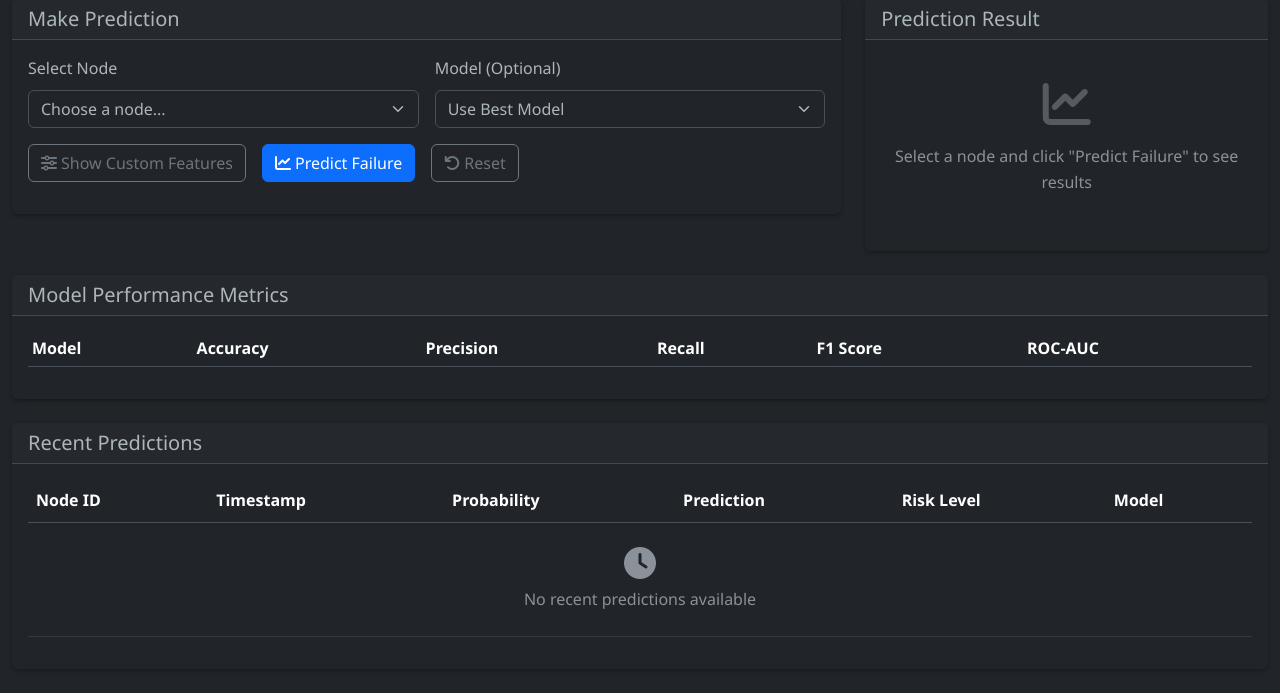
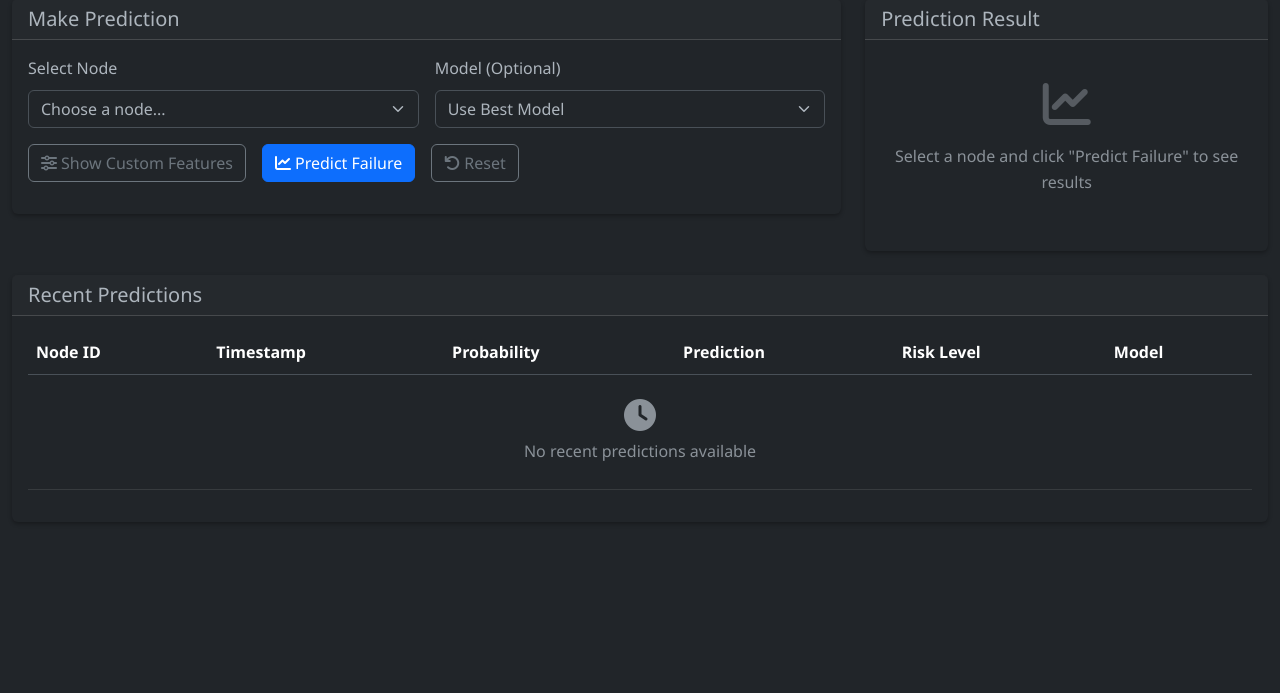
Before and after one commit to Bharath-12205425/Power_Failure, a Python web app: template templates/predictions.html in a window 1280 px wide. Shown: the part 199-892 px from the top of the page. After the commit the page ends 689 px from the top, so only its background shows below. Run offline with Jinja, Linux system fonts and the light colour scheme; the template is opened without the code that fills it, so the values that code supplies are empty.

Commit message:
Remove Model Performance Metrics section
Removed the Model Performance section from predictions.html.

```diff
--- a/templates/predictions.html
+++ b/templates/predictions.html
@@ -108,35 +108,7 @@
         </div>
     </div>
 
-    <!-- Model Performance -->
-    <div class="row mb-4">
-        <div class="col-12">
-            <div class="card border-0 bg-dark">
-                <div class="card-header">
-                    <h5 class="card-title mb-0">Model Performance Metrics</h5>
-                </div>
-                <div class="card-body">
-                    <div class="table-responsive">
-                        <table class="table table-dark table-sm">
-                            <thead>
-                                <tr>
-                                    <th>Model</th>
-                                    <th>Accuracy</th>
-                                    <th>Precision</th>
-                                    <th>Recall</th>
-                                    <th>F1 Score</th>
-                                    <th>ROC-AUC</th>
-                                </tr>
-                            </thead>
-                            <tbody id="modelPerformanceTable">
-                                <!-- Populated dynamically via JS -->
-                            </tbody>
-                        </table>
-                    </div>
-                </div>
-            </div>
-        </div>
-    </div>
+
 
     <!-- Recent Predictions Table -->
     <div class="row">
```
